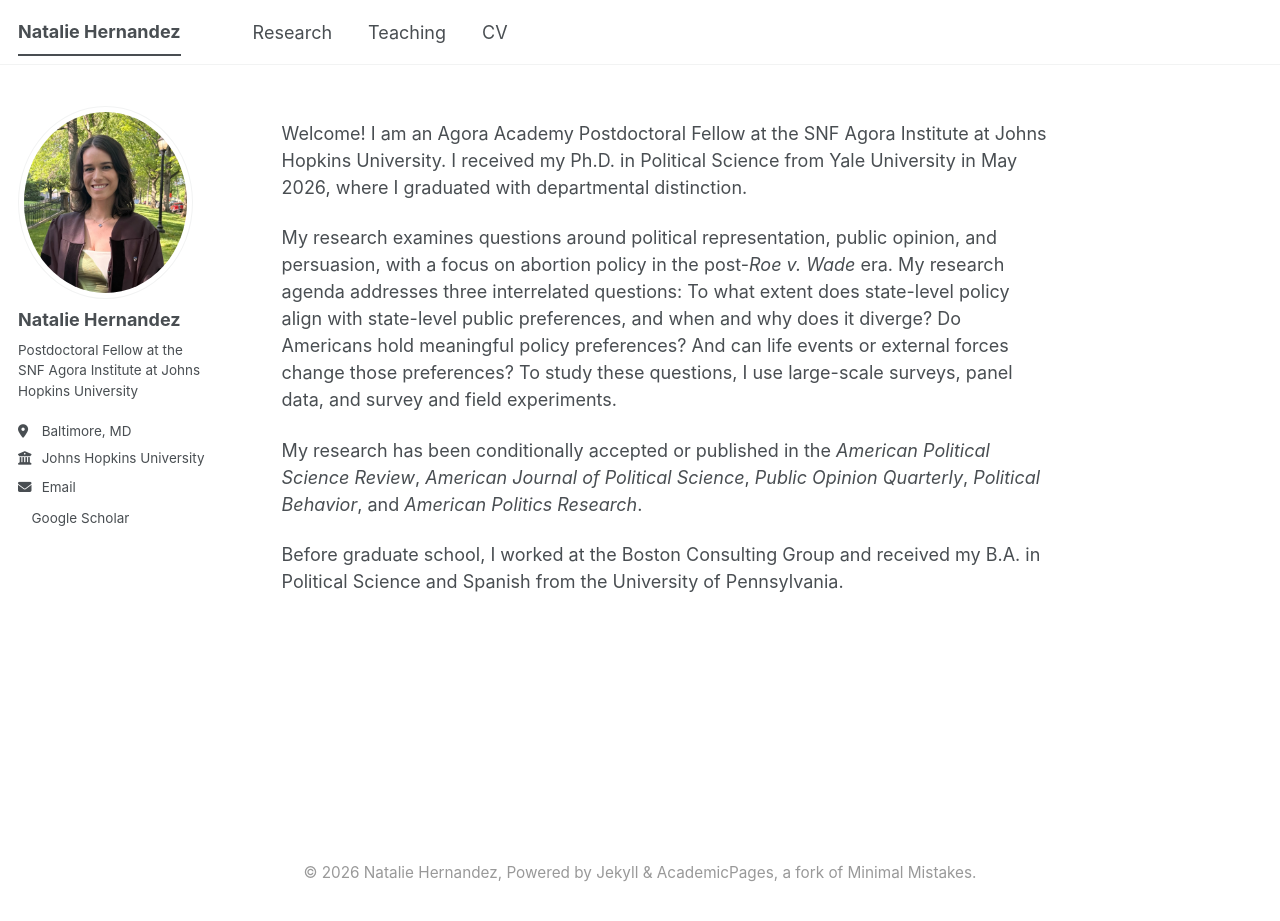
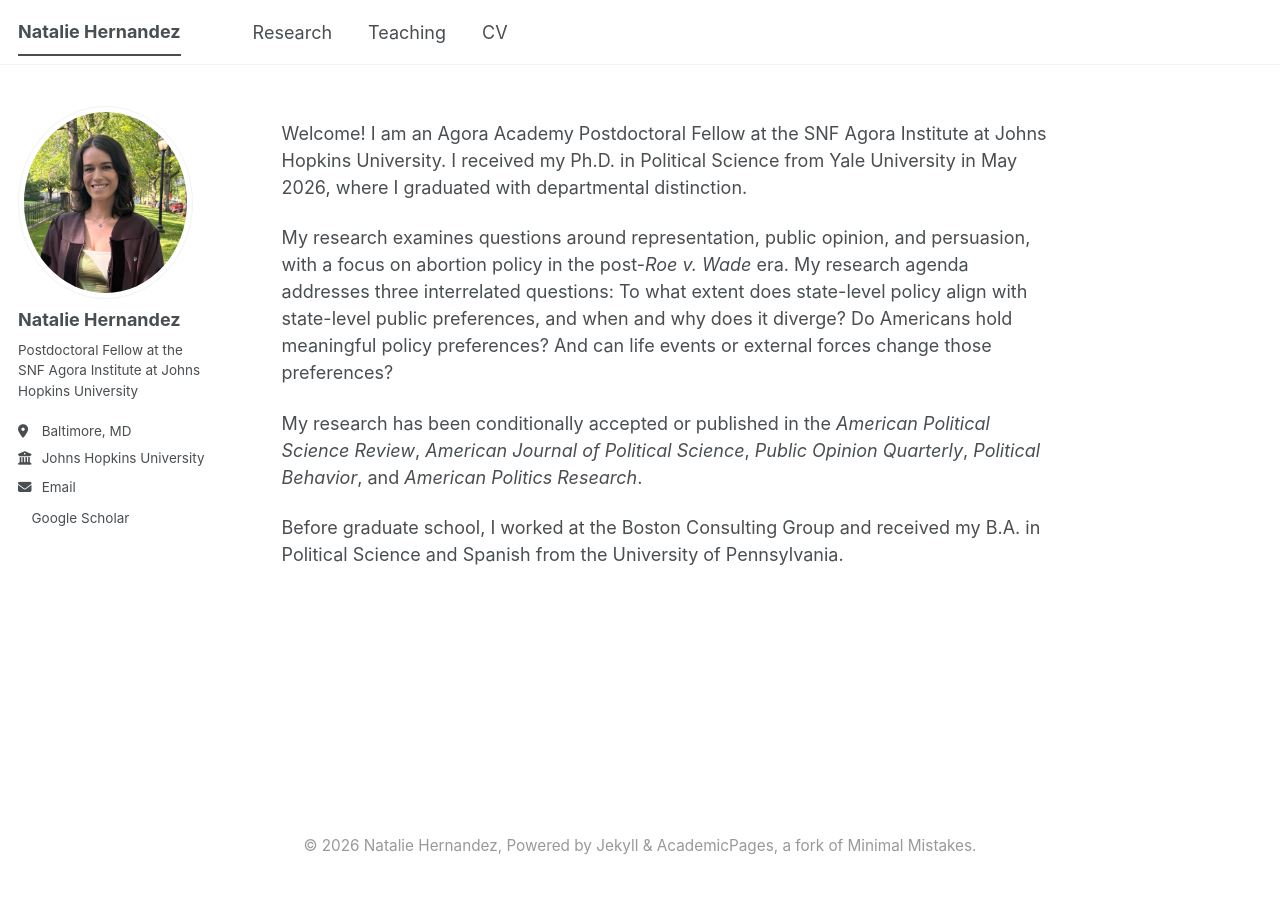
Before and after one commit to nataliehdez11/nataliehdez11.github.io, a Jekyll site: the page built from _pages/about.md, in a window 1280 px wide and 939 px high. Shown: the top 921 px of the window. Built offline with Jekyll 4.4.1, drawn with Linux system fonts in a browser that asks for light colours; a style sheet for code colours, icons or effects is not loaded.

Commit message:
Update about.md

```diff
--- a/_pages/about.md
+++ b/_pages/about.md
@@ -9,7 +9,7 @@ redirect_from:
 
 Welcome! I am an Agora Academy Postdoctoral Fellow at the SNF Agora Institute at Johns Hopkins University. I received my Ph.D. in Political Science from Yale University in May 2026, where I graduated with departmental distinction.
 
-My research examines questions around political representation, public opinion, and persuasion, with a focus on abortion policy in the post-*Roe v. Wade* era. My research agenda addresses three interrelated questions: To what extent does state-level policy align with state-level public preferences, and when and why does it diverge? Do Americans hold meaningful policy preferences? And can life events or external forces change those preferences? To study these questions, I use large-scale surveys, panel data, and survey and field experiments.
+My research examines questions around representation, public opinion, and persuasion, with a focus on abortion policy in the post-*Roe v. Wade* era. My research agenda addresses three interrelated questions: To what extent does state-level policy align with state-level public preferences, and when and why does it diverge? Do Americans hold meaningful policy preferences? And can life events or external forces change those preferences?
 
 My research has been conditionally accepted or published in the *American Political Science Review*, *American Journal of Political Science*, *Public Opinion Quarterly*, *Political Behavior*, and *American Politics Research*.
 
```
